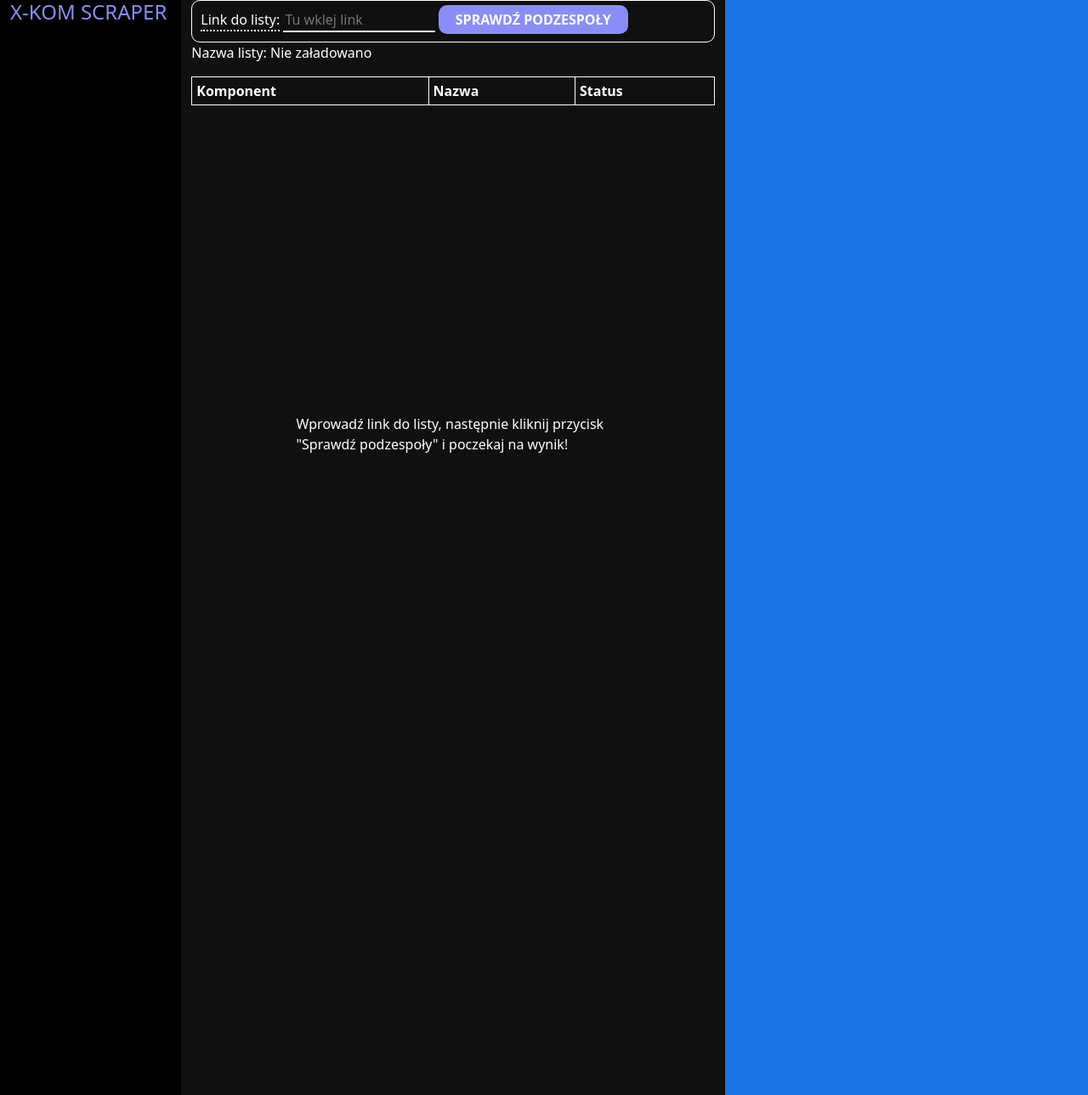
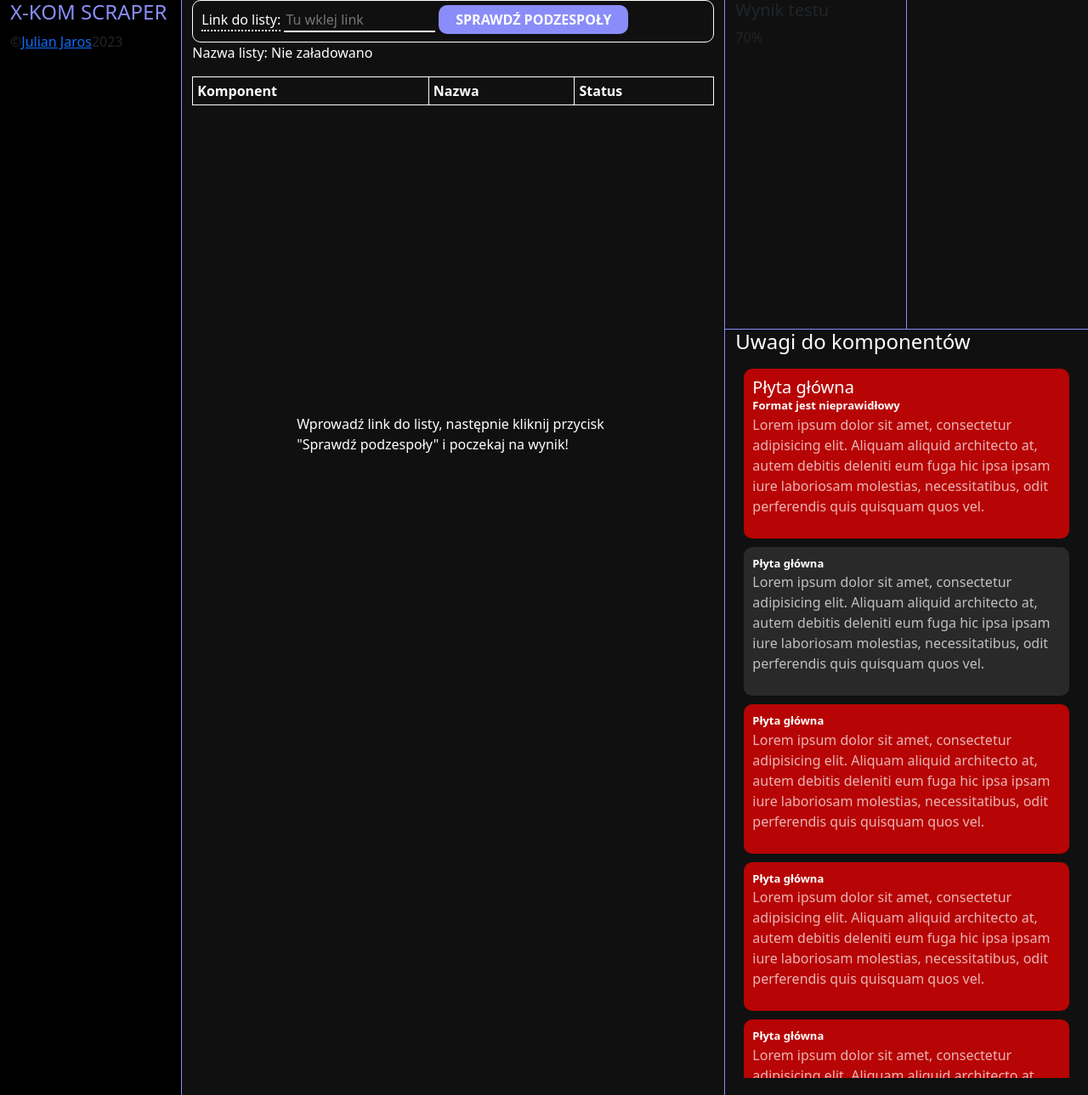
Before and after one commit to j-jaros/x-kom-scraper, a Flask app: page /sprawdz-podzespoly in a window 1280 px wide. Shown: the whole page at 85% size. Run offline with Flask 3, Linux system fonts and the light colour scheme; lists and menus that the app fills with data are empty.

Commit message:
uwagi na temat komponentow

```diff
--- a/static/check.css
+++ b/static/check.css
@@ -29,8 +29,25 @@
     text-decoration: none;
 }
 
+div.colorFull {
+    border-collapse: collapse;
+    animation: animated_border 3s infinite linear alternate;
+}
+
 .colorFull {
     animation: animated_text 3s infinite linear alternate;
+}
+
+@keyframes animated_border {
+    0% {
+        border-color: rgba(72, 200, 250, 1);
+    }
+    33% {
+        border-color: rgba(181, 102, 249, 1);
+    }
+    100% {
+        border-color: rgba(229, 48, 81, 1);
+    }
 }
 
 @keyframes animated_text {
@@ -64,6 +81,8 @@
 .Main {
     background-color: #101010;
     height: 100vh;
+    border-left: 1px solid;
+    border-right: 1px solid;
 }
 
 .Main .check_control {
@@ -109,27 +128,27 @@
     word-wrap: break-word;
 }
 
-table {
+.main_component_display {
     width: 100%;
 }
 
-td:first-of-type {
+.main_component_display td:first-of-type {
     width: 1%;
     white-space: nowrap;
 }
 
-td:nth-of-type(2) {
+.main_component_display td:nth-of-type(2) {
     width: fit-content;
     max-width: 40%;
 }
 
-table, tr, th, td {
+.main_component_display, .main_component_display tr, .main_component_display th, .main_component_display td {
     border: 1px solid white;
     border-collapse: collapse;
     padding: 5px;
 }
 
-td {
+.main_component_display td {
     color: inherit;
 }
 
@@ -152,3 +171,74 @@
 .Main * {
     color: white;
 }
+
+.height30 {
+    height: 30vh;
+}
+
+.height70 {
+    height: 70vh;
+}
+
+.data_section {
+    background-color: #101010;
+}
+
+.comments_wrapper {
+    border: 0;
+    border-top: 1px solid;
+    padding-bottom: 20px;
+    display: flex;
+    flex-flow: column;
+    color: white;
+    animation: animated_border 3s infinite linear alternate;
+}
+
+#bad_component_container {
+    flex: 1;
+    padding: 10px;
+    overflow-y: scroll;
+}
+
+#bad_component_container::-webkit-scrollbar {
+    width: 5px;
+}
+
+#bad_component_container::-webkit-scrollbar-thumb {
+    background-color: #6000b0;
+    border-radius: 10px;
+}
+
+#bad_component_container div {
+    width: 100%;
+    height: fit-content;
+    border-radius: 10px;
+    padding: 10px;
+    margin-bottom: 10px;
+}
+
+#bad_component_container div p {
+    opacity: 0.7;
+}
+
+#bad_component_container div h5 {
+    margin: 0;
+}
+
+#bad_component_container div.not-compatible {
+    background-color: rgba(255, 0, 0, 0.7);
+}
+
+#bad_component_container div.no-component {
+    background-color: rgba(54, 54, 54, 0.7);
+}
+
+#bad_component_container span {
+    font-weight: bolder;
+    color: white;
+    font-size: 13px;
+}
+
+.test_percent_wrapper {
+    border-right: 1px solid;
+}
--- a/static/check.js
+++ b/static/check.js
@@ -104,3 +104,27 @@
 document.querySelector("button").addEventListener('click', () => {
     check_components()
 })
+
+const comment_container = document.querySelector("#bad_component_container")
+
+function add_comment(component, name, subtitle_content, content_params = [], type) {
+    const container = document.createElement('div')
+    const title = document.createElement('h5')
+    const subtitle = document.createElement('span')
+    const content_wrapper = document.createElement('p')
+
+    container.appendChild(title)
+    container.appendChild(subtitle)
+    container.appendChild(content_wrapper)
+    title.textContent = name
+    subtitle.textContent = subtitle_content
+    switch (type) {
+        case 0:
+            content_wrapper.textContent = "Aby w pełni sprawdzić kompatybilność podzespołów, dodaj ten komponent do listy."
+            subtitle.textContent = "Brak komponentu."
+            container.classList.value = "no-component"
+            break
+        case 1:
+
+    }
+}
--- a/templates/check.html
+++ b/templates/check.html
@@ -18,15 +18,16 @@
     <div class="row">
         <div class="col-lg-2 height100" style="background-color: black">
             <h4 class="colorFull title">X-KOM SCRAPER</h4>
+            <span>©<a href="https://julianjaros.pl">Julian Jaros</a>2023</span>
         </div>
-        <div class="col-lg-6 Main">
+        <div class="col-lg-6 Main colorFull">
             <div class="check_control">
                 <label for="url_input">Link do listy: </label>
                 <input id="url_input" placeholder="Tu wklej link">
                 <button>sprawdź podzespoły</button>
             </div>
             <p>Nazwa listy: <span id="list_title">Nie załadowano</span></p>
-            <table>
+            <table class="main_component_display">
                 <thead>
                 <tr>
                     <th>Komponent</th>
@@ -34,14 +35,59 @@
                     <th>Status</th>
                 </tr>
                 </thead>
-                <tbody>
-
-                </tbody>
+                <tbody></tbody>
             </table>
             <p class="instruction">Wprowadź link do listy, następnie kliknij przycisk "Sprawdź podzespoły" i poczekaj na
                 wynik!</p>
         </div>
-        <div class="col-lg-4 height100" style="background-color: #1c73e7"></div>
+        <div class="col-lg-4 height100 data_section">
+            <div class="row">
+                <div class="col-lg-6 height30 test_percent_wrapper colorFull">
+                    <h5>Wynik testu</h5>
+                    <span>70%</span>
+                </div>
+                <div class="col-lg-6 height30"></div>
+            </div>
+            <div class="row">
+                <div class="col-lg-12 height70 comments_wrapper">
+                    <h4>Uwagi do komponentów</h4>
+                    <div id="bad_component_container">
+                        <div class="not-compatible">
+                            <h5>Płyta główna</h5>
+                            <span>Format jest nieprawidłowy</span>
+                            <p>Lorem ipsum dolor sit amet, consectetur adipisicing elit. Aliquam aliquid architecto at,
+                                autem debitis deleniti eum fuga hic ipsa ipsam iure laboriosam molestias,
+                                necessitatibus, odit perferendis quis quisquam quos vel.</p>
+                        </div> <div class="no-component">
+                            <span>Płyta główna</span>
+                            <p>Lorem ipsum dolor sit amet, consectetur adipisicing elit. Aliquam aliquid architecto at,
+                                autem debitis deleniti eum fuga hic ipsa ipsam iure laboriosam molestias,
+                                necessitatibus, odit perferendis quis quisquam quos vel.</p>
+                        </div> <div class="not-compatible">
+                            <span>Płyta główna</span>
+                            <p>Lorem ipsum dolor sit amet, consectetur adipisicing elit. Aliquam aliquid architecto at,
+                                autem debitis deleniti eum fuga hic ipsa ipsam iure laboriosam molestias,
+                                necessitatibus, odit perferendis quis quisquam quos vel.</p>
+                        </div> <div class="not-compatible">
+                            <span>Płyta główna</span>
+                            <p>Lorem ipsum dolor sit amet, consectetur adipisicing elit. Aliquam aliquid architecto at,
+                                autem debitis deleniti eum fuga hic ipsa ipsam iure laboriosam molestias,
+                                necessitatibus, odit perferendis quis quisquam quos vel.</p>
+                        </div> <div class="not-compatible">
+                            <span>Płyta główna</span>
+                            <p>Lorem ipsum dolor sit amet, consectetur adipisicing elit. Aliquam aliquid architecto at,
+                                autem debitis deleniti eum fuga hic ipsa ipsam iure laboriosam molestias,
+                                necessitatibus, odit perferendis quis quisquam quos vel.</p>
+                        </div> <div class="not-compatible">
+                            <span>Płyta główna</span>
+                            <p>Lorem ipsum dolor sit amet, consectetur adipisicing elit. Aliquam aliquid architecto at,
+                                autem debitis deleniti eum fuga hic ipsa ipsam iure laboriosam molestias,
+                                necessitatibus, odit perferendis quis quisquam quos vel.</p>
+                        </div>
+                    </div>
+                </div>
+            </div>
+        </div>
     </div>
 </div>
 </body>
```
